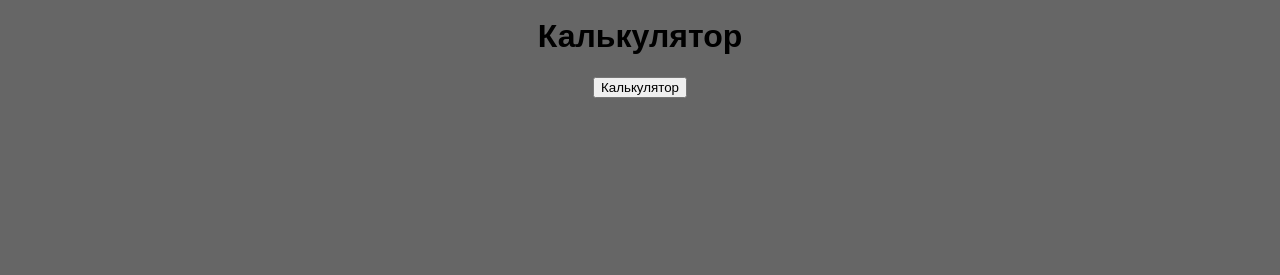
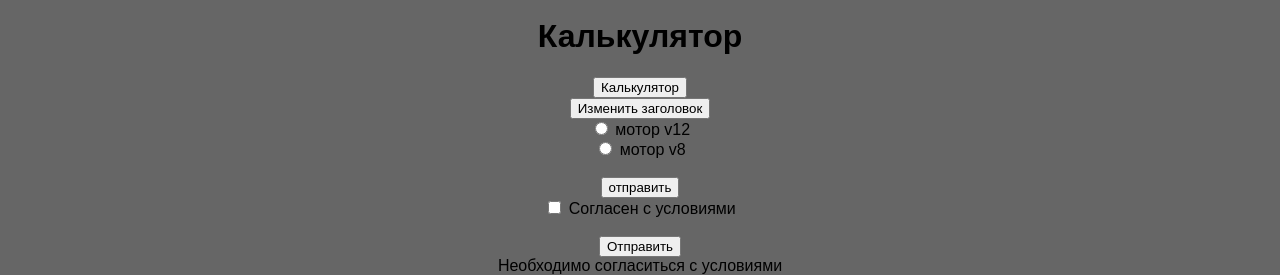
Before and after one commit to Denis4740/testLobov, a plain HTML site: page index.html in a window 1280 px wide. Shown: the part 740-1015 px from the top of the page. Before the commit the page ends 838 px from the top, so only its background shows below. Drawn offline with Linux system fonts and the light colour scheme.

Commit message:
Add files via upload

```diff
--- a/index.html
+++ b/index.html
@@ -36,6 +36,7 @@
             buttonEl.onclick = function() {
             buttonEl.textContent = 'Подписан'
             }
+
             </script>
             <H1 align="center">Нажми на кнопку больше всех чтобы получить приз</H1>
             <div class="content"></div>
@@ -84,3 +85,31 @@ function calc() {
  }
 }
 </script>
+<body>
+    <button onclick="changeTitle()">Изменить заголовок</button>
+    </body>
+    <body>
+       <form id="drink-form">
+        <div>
+            <input type="radio" id="tea" name="drink" value="tea">
+            <label for="tea">мотор v12</label>
+            </div>
+            <div>
+                <input type="radio" id="coffee" name="drink" value="coffee">
+                <label for="tea">мотор v8</label>
+                </div>
+                <br>
+                <button type="button" onclick="checkDrink()">отправить</button>
+                <div id="messege"></div>
+                </form>
+                </body>
+                <body>
+                    <form id="myForm" onsubmit="return validateForm()">
+                        <label>
+                          <input type="checkbox" id="agreement" />
+                          Согласен с условиями
+                        </label>
+                        <br><br>
+                        <button type="submit">Отправить</button>
+                        <div id="error-message">Необходимо согласиться с условиями</div>
+                      </form>
--- a/script.js
+++ b/script.js
@@ -21,3 +21,32 @@ function calc() {
      result.innerHTML = 'Результат: ' + (num1 + num2);
  }
 }
+function changeTitle() {
+    document.querySelector("h1").innerText="Функции Jawa";
+}
+function checkDrink() {
+    const tea = document.getElementById('tea');
+    const coffee = document.getElementById('coffee');
+    const messege = document.getElementById('messege');
+    if (tea.checked) {
+        messege.textContent = "мотор v2 закончился";
+    }
+    else if (coffee.checked) {
+        messege.textContent = "мотор v8 закончился";
+    }
+            else messege.checked = "Пожалуйста выберите мотор";
+        }
+
+        function validateForm() {
+            const checkbox = document.getElementById('agreement');
+            const errorMessage = document.getElementById('error-message');
+
+            if (!checkbox.checked) {
+              errorMessage.style.display = 'block';
+              return false;
+            } else {
+              errorMessage.style.display = 'none';
+              alert('Форма успешно отправлена!');
+              return true;
+            }
+          }
```
